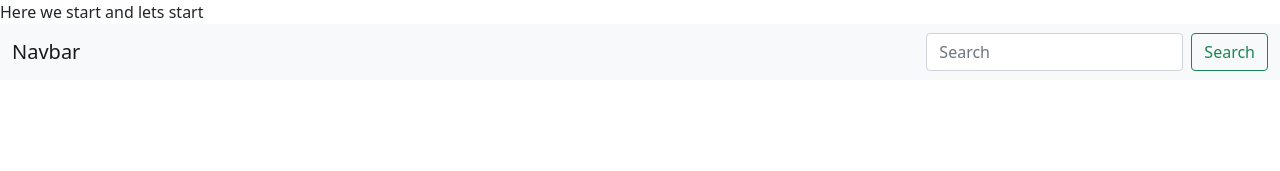
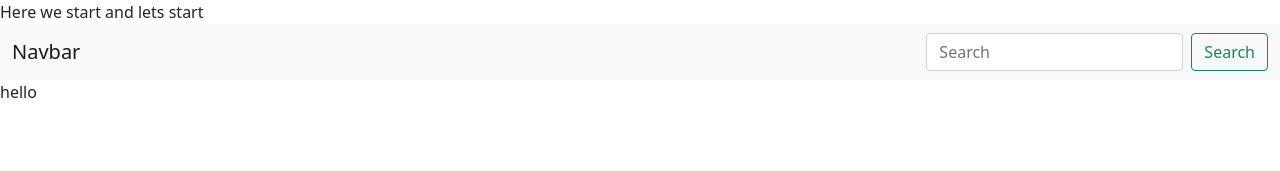
Before and after one commit to shivamrohilla/artistaan, an Angular app: page / in a window 1280 px wide. Shown: the top 171 px of the page. Built offline with nearby package versions, Linux system fonts and the light colour scheme.

Commit message:
added headers

```diff
--- a/src/app/app.component.html
+++ b/src/app/app.component.html
@@ -8,3 +8,5 @@
     </form>
   </div>
 </nav>
+
+<app-header></app-header>
--- a/src/app/app.module.ts
+++ b/src/app/app.module.ts
@@ -3,10 +3,12 @@
 
 import { AppRoutingModule } from './app-routing.module';
 import { AppComponent } from './app.component';
+import { HeaderComponent } from './header/header.component';
 
 @NgModule({
   declarations: [
-    AppComponent
+    AppComponent,
+    HeaderComponent
   ],
   imports: [
     BrowserModule,
--- /dev/null
+++ b/src/app/header/header.component.html
@@ -0,0 +1 @@
+hello
```
Also changed, not shown: src/app/header/header.component.ts (added, +11 -0 lines), src/app/header/header.component.css (added).
